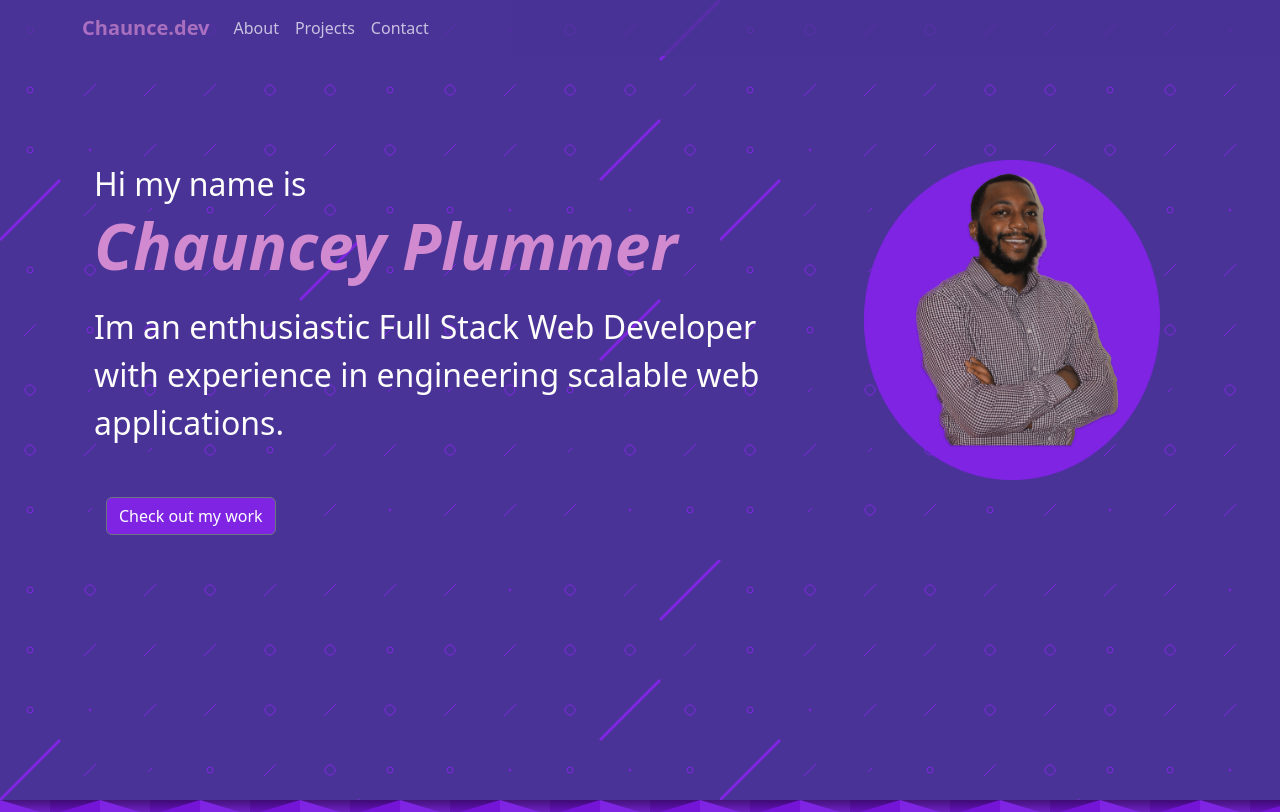
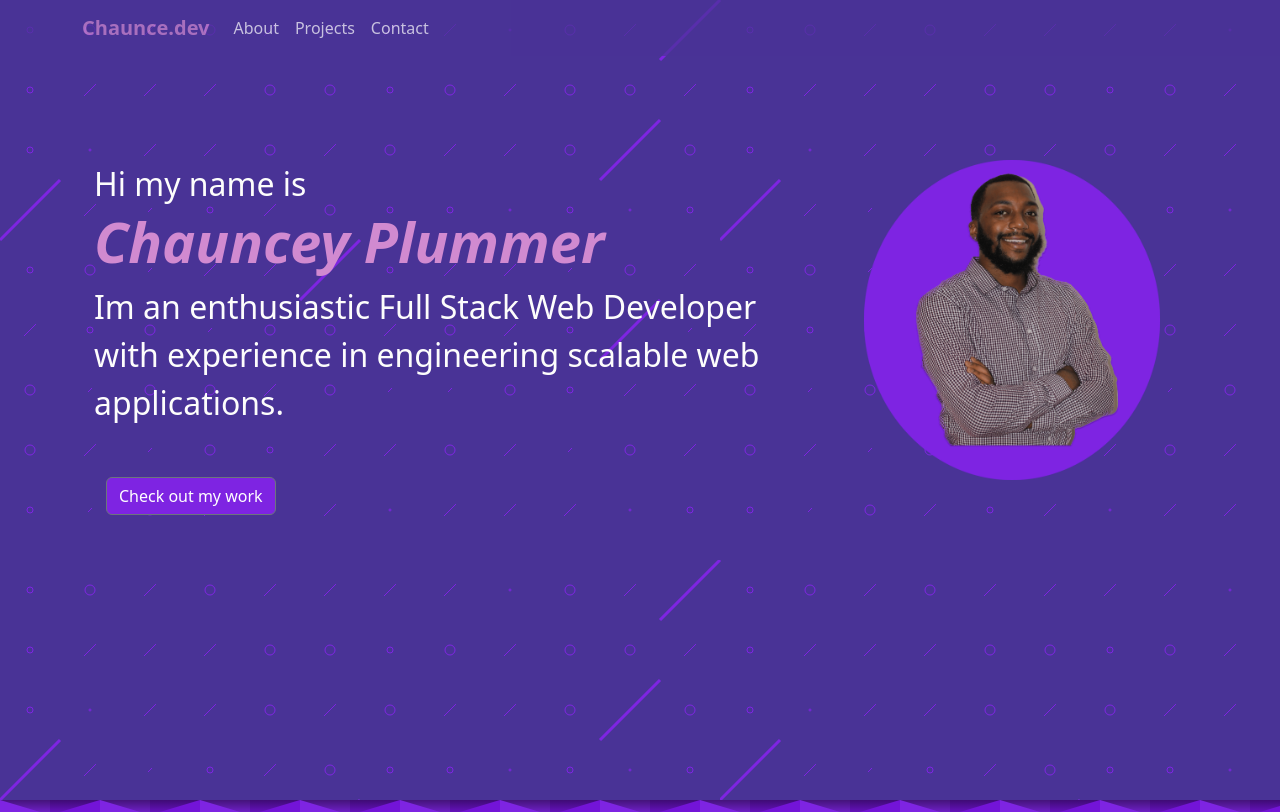
Before and after one commit to chaunceyplum/Portfolio-2.0, a React (Create React App) app: page / in a window 1280 px wide. Shown: the top 812 px of the page. Built offline with nearby package versions, Linux system fonts and the light colour scheme.

Commit message:
homescreen rendering issue fix

```diff
--- a/src/App.css
+++ b/src/App.css
@@ -78,10 +78,10 @@ p {
   font-size: 72px;
 }
 .title1 {
-  font-size: 4rem;
+  font-size: 3.5rem;
   /* max-width: 50vw; */
 
-  padding-bottom: 10px;
+  /* padding-bottom: 5px; */
 }
 .title2 {
   font-size: 2rem;
```
